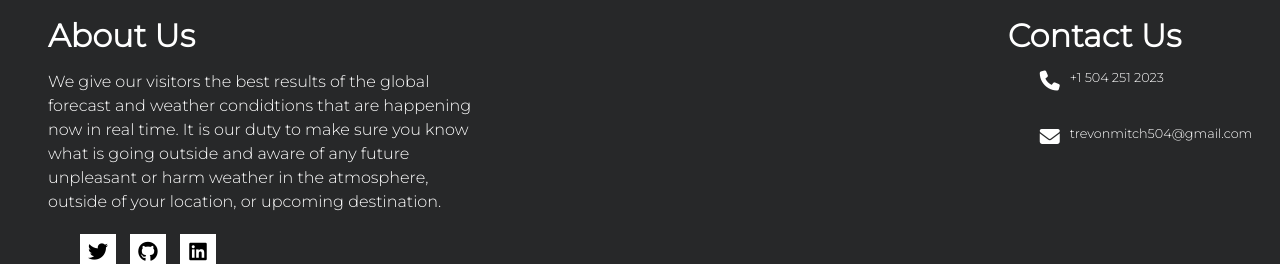
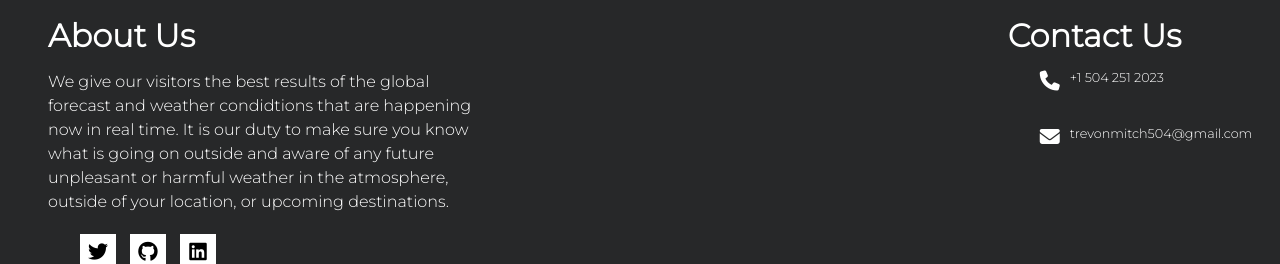
Before and after one commit to tremitch504/The-Weather-App, a Vue app: page / in a window 1280 px wide. Shown: the part 483-747 px from the top of the page. Built offline with nearby package versions, Linux system fonts and the light colour scheme.

Commit message:
updating Readme again

```diff
--- a/src/components/Footer/WeatherFooter.vue
+++ b/src/components/Footer/WeatherFooter.vue
@@ -15,12 +15,12 @@ import './Footer.css';
 <h2>About Us</h2>
 <p>We give our visitors the best results of the global forecast and
 weather condidtions that are happening now in real time. It is our duty to
-make sure you know what is going outside and aware of any future unpleasant
-or harm weather in the atmosphere, outside of your location, or upcoming destination.</p>
+make sure you know what is going on outside and aware of any future unpleasant
+or harmful weather in the atmosphere, outside of your location, or upcoming destinations.</p>
 
 <ul class="about-us-links">
 <li><a href="https://twitter.com/trevonjmitch" target='_blank' rel="noreferrer"><i class="fa-brands fa-twitter"></i></a></li>
-<li><a href="https://github.com/tremitch504" target='_blank' rel="noreferrer"><i class="fa-brands fa-github"></i></a></li>
+<li><a href="https://github.com/tremitch504/The-Weather-App" target='_blank' rel="noreferrer"><i class="fa-brands fa-github"></i></a></li>
 <li><a href="https://www.linkedin.com/in/tre-mitch/" target='_blank' rel="noreferrer"><i class="fa-brands fa-linkedin"></i></a></li>
 </ul>
 </div>
```
